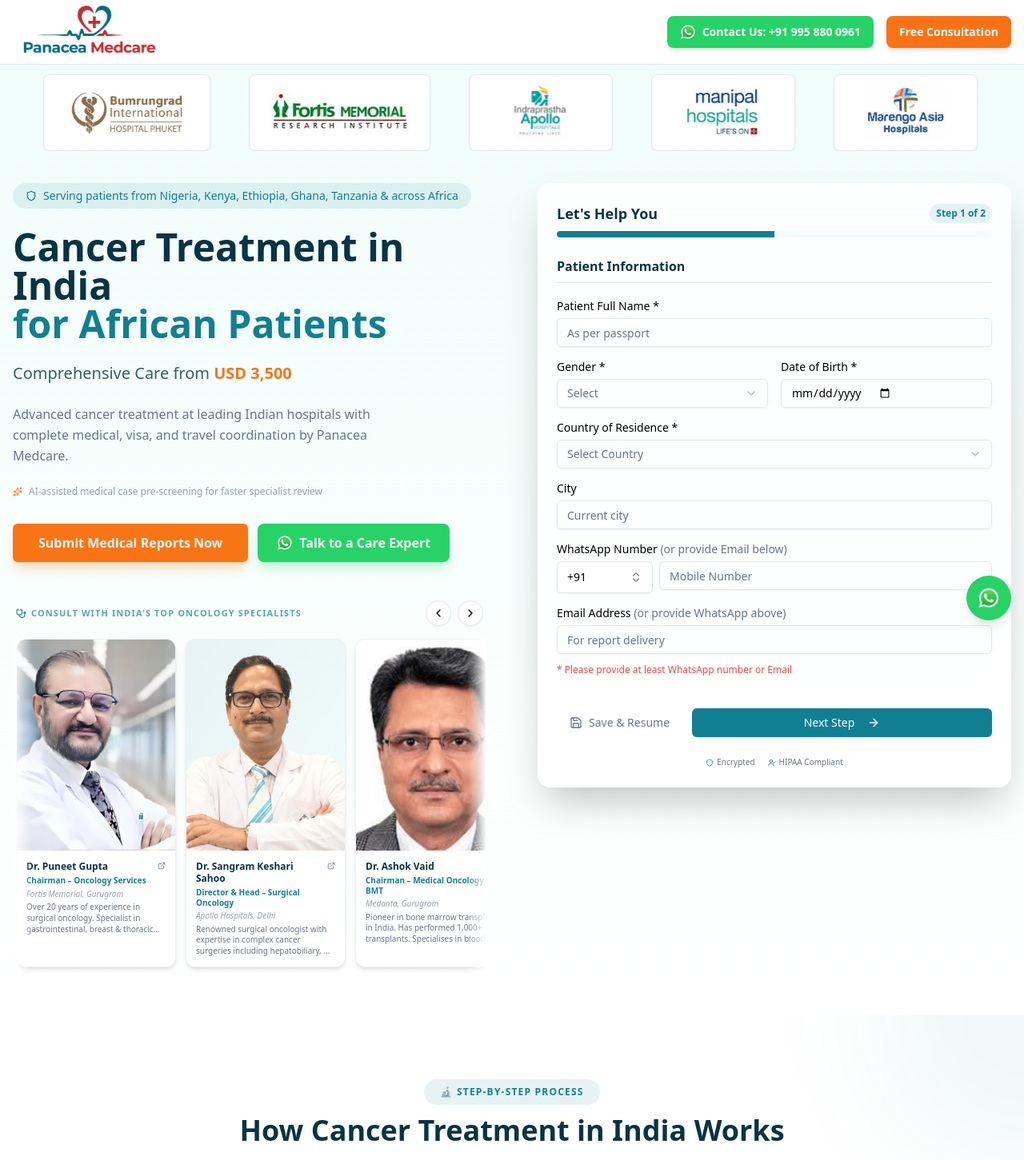
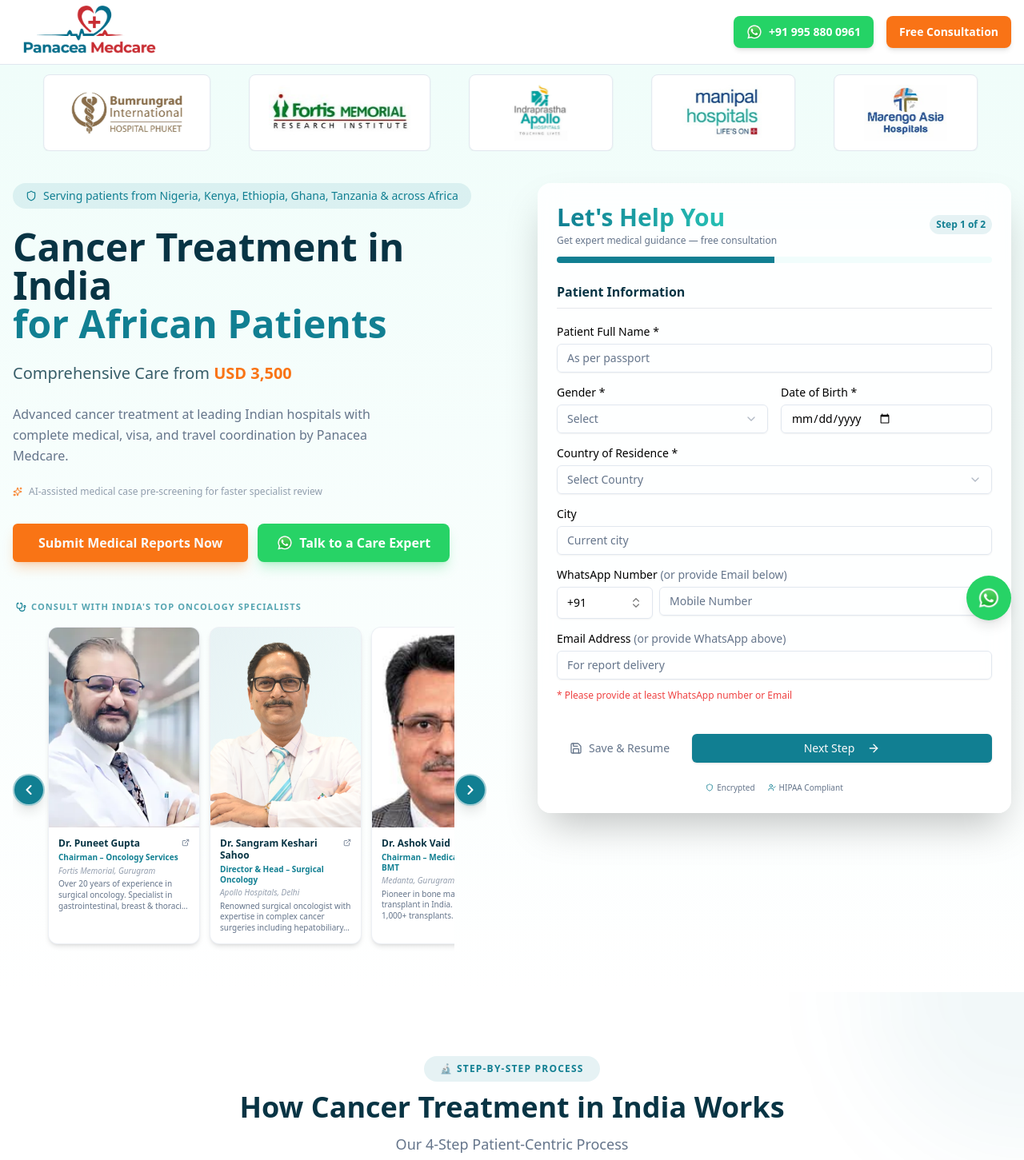
Before and after one commit to code-x-prime/cancer-landing, a Next.js app: page / in a window 1280 px wide. Shown: the top 1451 px of the page at 80% size. Built offline with nearby package versions, Linux system fonts and the light colour scheme.

Commit message:
feat: Add DoctorsCarousel, Footer, Header, and LeadForm components for the landing page.

```diff
--- a/src/components/landing/DoctorsCarousel.jsx
+++ b/src/components/landing/DoctorsCarousel.jsx
@@ -115,44 +115,36 @@
 
   return (
     <div className="w-full max-w-full overflow-hidden pt-6 pb-2">
-      {/* Header */}
-      <div className="flex items-center justify-between mb-4 px-1">
-        <div className="flex items-center gap-1.5">
+      {/* Header — no buttons here now */}
+      <div className="flex items-center gap-1.5 mb-4 px-1">
         <Stethoscope size={13} className="text-primary" />
         <p className="text-[11px] uppercase tracking-widest font-bold text-primary/70">
           Consult with India&apos;s Top Oncology Specialists
         </p>
       </div>
-        {/* Buttons */}
-        <div className="flex gap-2 flex-shrink-0">
+
+      {/* Scroll row: button | cards | button */}
+      <div className="flex items-center ">
+
+        {/* Left arrow */}
         <button
           onClick={() => scroll("prev")}
-            className="w-8 h-8 rounded-full border border-border bg-background hover:bg-primary hover:text-white hover:border-primary transition-colors flex items-center justify-center shadow-sm"
+          className="flex-shrink-0 w-10 h-10 rounded-full bg-primary text-white shadow-lg hover:bg-primary/80 active:scale-95 transition-all flex items-center justify-center border-2 border-white/60"
           aria-label="Previous"
         >
-            <ChevronLeft size={16} />
+          <ChevronLeft size={20} strokeWidth={2.5} />
         </button>
-          <button
-            onClick={() => scroll("next")}
-            className="w-8 h-8 rounded-full border border-border bg-background hover:bg-primary hover:text-white hover:border-primary transition-colors flex items-center justify-center shadow-sm"
-            aria-label="Next"
-          >
-            <ChevronRight size={16} />
-          </button>
-        </div>
-      </div>
 
-      {/* Scroll container */}
-      <div className="relative">
+        {/* Cards */}
         <div
           ref={scrollRef}
           onScroll={handleScroll}
-          className="flex overflow-x-auto gap-3 pb-3"
+          className="flex-1 flex overflow-x-auto gap-3 pb-3"
           style={{ scrollbarWidth: "none", msOverflowStyle: "none" }}
         >
           {allDoctors.map((doc, i) => {
             const cardClass =
-              "group/card flex-shrink-0 w-[170px] lg:w-[200px] rounded-xl overflow-hidden bg-white border border-border/60 shadow-md hover:shadow-xl hover:border-primary/40 transition-all";
+              "group/card flex-shrink-0 w-[160px] lg:w-[190px] rounded-xl overflow-hidden bg-white border border-border/60 shadow-md hover:shadow-xl hover:border-primary/40 transition-all";
 
             const cardInner = (
               <>
@@ -195,8 +187,16 @@
             );
           })}
         </div>
-        <div className="absolute inset-y-0 left-0 w-6 bg-gradient-to-r from-background to-transparent pointer-events-none z-10" />
-        <div className="absolute inset-y-0 right-0 w-6 bg-gradient-to-l from-background to-transparent pointer-events-none z-10" />
+
+        {/* Right arrow */}
+        <button
+          onClick={() => scroll("next")}
+          className="flex-shrink-0 w-10 h-10 rounded-full bg-primary text-white shadow-lg hover:bg-primary/80 active:scale-95 transition-all flex items-center justify-center border-2 border-white/60"
+          aria-label="Next"
+        >
+          <ChevronRight size={20} strokeWidth={2.5} />
+        </button>
+
       </div>
     </div>
   );
--- a/src/components/landing/Footer.jsx
+++ b/src/components/landing/Footer.jsx
@@ -124,10 +124,7 @@
       {/* Disclaimer */}
       <div className="border-t border-white/20 pt-8 space-y-3">
         <p className="text-xs leading-relaxed max-w-4xl mx-auto text-center text-white/60">
-          <strong className="text-white/80">Disclaimer:</strong> Panacea Medcare is a medical facilitation company and does not provide medical advice. AI-assisted pre-screening is used to organise medical information and support faster specialist review. All diagnoses and treatment decisions are made exclusively by licensed hospitals and doctors in India. Treatment costs are indicative and subject to medical evaluation.
-        </p>
-        <p className="text-xs leading-relaxed max-w-3xl mx-auto text-center text-white/50">
-          AI-assisted pre-screening is used only to organise medical information and support faster specialist review; all medical decisions are made by licensed doctors.
+          <strong className="text-white/80">Disclaimer:</strong> Panacea Medcare is a medical facilitation company and does not provide medical advice. All diagnoses and treatment decisions are made exclusively by licensed hospitals and doctors in India. Treatment costs are indicative and subject to medical evaluation.
         </p>
         <p className="text-xs text-center text-white/50 pt-1">
           © 2026 Panacea Medcare. All rights reserved.
--- a/src/components/landing/Header.jsx
+++ b/src/components/landing/Header.jsx
@@ -18,17 +18,17 @@
             href="https://wa.me/919958800961"
             target="_blank"
             rel="noopener noreferrer"
-            className="flex items-center gap-2 px-2 sm:px-4 py-2 sm:py-2.5 rounded-full md:rounded-lg bg-[#25D366] text-white text-sm font-bold hover:bg-[#20bd5c] transition-all shadow-md active:scale-95"
+            className="flex items-center gap-2 px-3 sm:px-4 py-2 sm:py-2.5 rounded-lg bg-[#25D366] text-white text-sm font-bold hover:bg-[#20bd5c] transition-all shadow-md active:scale-95"
           >
             <Image src="/whatsapp.png" alt="WhatsApp" width={20} height={20} />
-            <span className="hidden md:block">Contact Us: +91 995 880 0961</span>
+            <span className="text-xs sm:text-sm">+91 995 880 0961</span>
           </a>
 
           <a
             href="https://panaceamedcare.com/services/teleconsultation"
             target="_blank"
             rel="noopener noreferrer"
-            className="flex items-center gap-2 px-4 py-2.5 rounded-lg bg-[#F97316] text-white text-sm font-bold hover:bg-[#ea630c] transition-all shadow-md active:scale-95"
+            className="hidden md:flex items-center gap-2 px-4 py-2.5 rounded-lg bg-[#F97316] text-white text-sm font-bold hover:bg-[#ea630c] transition-all shadow-md active:scale-95"
           >
             Free Consultation
           </a>
--- a/src/components/landing/LeadForm.jsx
+++ b/src/components/landing/LeadForm.jsx
@@ -177,7 +177,6 @@
           <div className="flex items-start gap-2"><CheckCircle2 size={16} className="text-primary mt-0.5" /><span>Case is being reviewed by our specialists.</span></div>
           <div className="flex items-start gap-2"><CheckCircle2 size={16} className="text-primary mt-0.5" /><span>You will be contacted within 2 hours.</span></div>
         </div>
-        <p className="text-muted-foreground text-sm">You will receive your <strong>Pre-Screening Report</strong> within 2 hours via email or WhatsApp.</p>
         <Button onClick={() => window.open('https://wa.me/919958800961', '_blank')} className="w-full bg-whatsapp hover:bg-whatsapp/90 text-white">
           Chat on WhatsApp for Status
         </Button>
@@ -191,9 +190,14 @@
     <div ref={topRef} className="glass rounded-2xl p-4 sm:p-6 shadow-2xl transition-all">
       {/* Header */}
       <div className="mb-6">
-        <div className="flex justify-between items-center mb-2">
-          <h3 className="text-lg font-bold text-foreground">Let&apos;s Help You</h3>
-          <span className="text-xs font-semibold text-primary bg-primary/10 px-2 py-1 rounded-full">Step {step} of {TOTAL_STEPS}</span>
+        <div className="flex justify-between items-center mb-3">
+          <div>
+            <h3 className="text-3xl font-extrabold bg-gradient-to-r from-primary to-teal-400 bg-clip-text text-transparent leading-tight">
+              Let&apos;s Help You
+            </h3>
+            <p className="text-xs text-muted-foreground mt-0.5">Get expert medical guidance — free consultation</p>
+          </div>
+          <span className="text-xs font-semibold text-primary bg-primary/10 px-2 py-1 rounded-full flex-shrink-0">Step {step} of {TOTAL_STEPS}</span>
         </div>
         <Progress value={progress} className="h-2" />
       </div>
```
Lines whose indentation alone changed are shown as unchanged.
